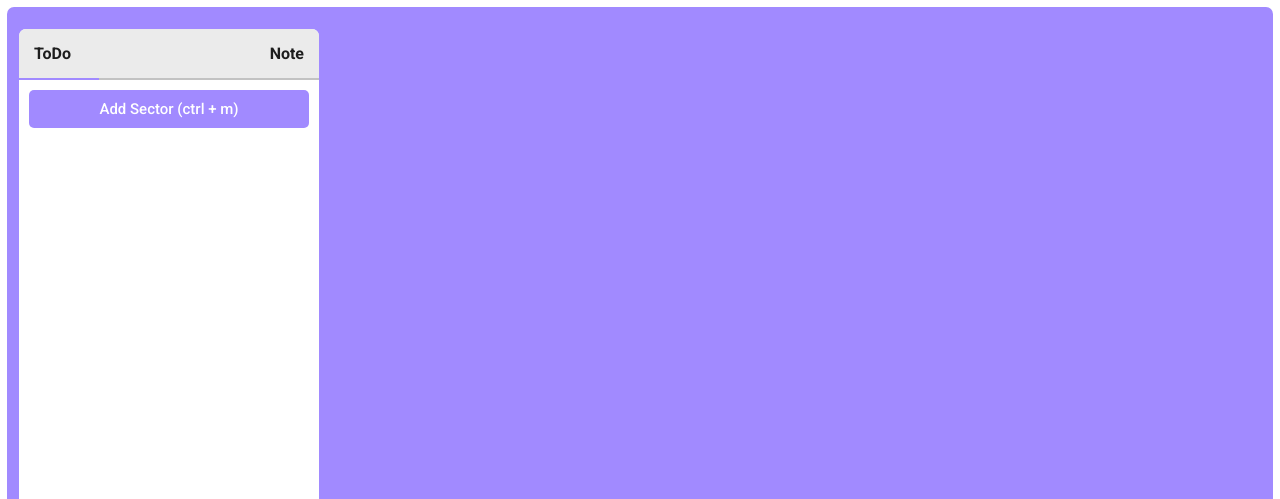
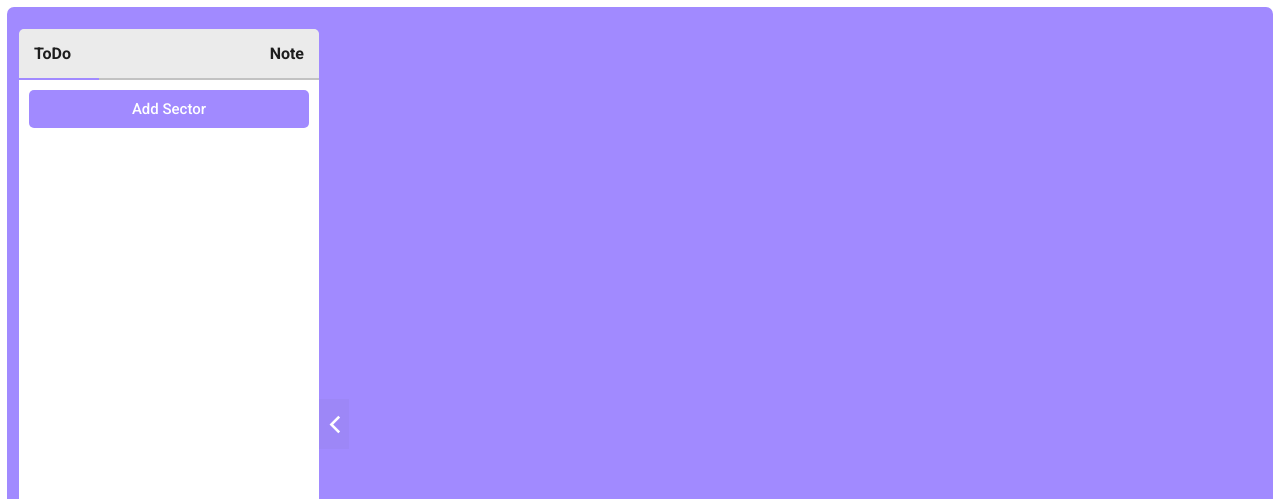
Before and after one commit to MdMostakimBillah/React-ToDo, a React (Vite) app: page / in a window 1280 px wide. Shown: the top 499 px of the page. Built offline with nearby package versions, Linux system fonts and the light colour scheme.

Commit message:
adding item auto focus problem fix, nav bas side toggle store in local storage

```diff
--- a/package.json
+++ b/package.json
@@ -11,6 +11,7 @@
   },
   "dependencies": {
     "react": "^18.3.1",
+    "react-beautiful-dnd": "^13.1.1",
     "react-dom": "^18.3.1"
   },
   "devDependencies": {
--- a/src/components/AddSector.jsx
+++ b/src/components/AddSector.jsx
@@ -1,15 +1,15 @@
-import { useEffect, useState } from "react";
+import { useEffect, useRef, useState } from "react";
 import classes from "../styles/AddSector.module.css";
 const AddSector = ({ handleSectionValue }) => {
   const [addSector, setAddSector] = useState(false);
   const [inputValue, setInputValue] = useState("");
   const [storeData, setStoreData] = useState([]); // array store here
-
+  const inputRef = useRef(null);
   //keyboard shortcut key
   useEffect(() => {
     const handleKeyPress = (event) => {
       // Check for "Ctrl + K" key combination
-      if (event.ctrlKey && event.key === "m") {
+      if (event.ctrlKey && event.key === "M") {
         event.preventDefault(); // Prevent the default browser action for "Ctrl + K"
         SectorAddHandler(); // Call the button click handler
       }
@@ -31,6 +31,13 @@ const AddSector = ({ handleSectionValue }) => {
     }
     // console.log(storeData);
   }, [handleSectionValue, storeData]);
+
+  // Focus the input field when it is shown
+  useEffect(() => {
+    if (addSector && inputRef.current) {
+      inputRef.current.focus(); // Focus the input field
+    }
+  }, [addSector]);
 
   //show input box
   const SectorAddHandler = () => {
@@ -59,7 +66,7 @@ const AddSector = ({ handleSectionValue }) => {
   return (
     <>
       <div className={classes.addTaskTitle} onClick={SectorAddHandler}>
-        <p>Add Sector (ctrl + m)</p>
+        <p>Add Sector</p>
       </div>
 
       <div
@@ -74,6 +81,7 @@ const AddSector = ({ handleSectionValue }) => {
               value={inputValue}
               onChange={inputHandler}
               required
+              ref={inputRef}
             />
           </div>
           <div className={classes.buttonWraper}>
--- a/src/components/ListSector.jsx
+++ b/src/components/ListSector.jsx
@@ -2,7 +2,11 @@ import { useEffect, useState, useRef } from "react";
 import classes from "../styles/ListSector.module.css";
 const ListSector = ({ sectorList }) => {
   const [clickedItem, setClickedItem] = useState(null);
-  const [list, setList] = useState([]);
+  const [list, setList] = useState(() => {
+    // Initialize list with data from localStorage if available
+    const storeData = localStorage.getItem("myData"); //get data form localStore
+    return storeData ? JSON.parse(storeData) : [];
+  });
   const [editingIndex, setEditingIndex] = useState(null);
   const [newName, setNewName] = useState("");
 
@@ -14,6 +18,11 @@ const ListSector = ({ sectorList }) => {
       setList(sectorList);
     }
   }, [sectorList]);
+
+  //store data in localStore
+  useEffect(() => {
+    localStorage.setItem("myData", JSON.stringify(list));
+  }, [list]);
 
   //when click anywhere edit and delete button should be hide
   useEffect(() => {
@@ -50,7 +59,6 @@ const ListSector = ({ sectorList }) => {
 
   //save editing data
   const saveEdit = (index) => {
-    console.log(index);
     const updatedList = list.map((item, i) =>
       i === index ? { ...item, name: newName } : item
     );
@@ -58,6 +66,13 @@ const ListSector = ({ sectorList }) => {
     setEditingIndex(null); //remove the index
     setClickedItem(null); //hide the editing button
   };
+
+  //deleting data
+  const DeleteFunction = (index) => {
+    const updateList = list.filter((_, i) => i !== index);
+    setList(updateList);
+  };
+
   return (
     <div className={classes.listSectorWraper}>
       <ul>
@@ -85,6 +100,7 @@ const ListSector = ({ sectorList }) => {
                   onChange={handleRenem}
                   type="text"
                   autoFocus
+                  required
                   onBlur={() => saveEdit(index)}
                 />
               </form>
@@ -104,7 +120,10 @@ const ListSector = ({ sectorList }) => {
                 edit_square
               </span>
 
-              <span className={`material-symbols-outlined ${classes.delete}`}>
+              <span
+                className={`material-symbols-outlined ${classes.delete}`}
+                onClick={() => DeleteFunction(index)}
+              >
                 delete
               </span>
             </div>
--- a/src/components/Navigation.jsx
+++ b/src/components/Navigation.jsx
@@ -1,4 +1,4 @@
-import { useState } from "react";
+import { useState, useEffect } from "react";
 import classes from "../styles/Navigation.module.css";
 import AddSector from "./AddSector";
 import ListSector from "./ListSector";
@@ -7,8 +7,22 @@ const Navigation = () => {
   const handleSectionValue = (value) => {
     setSection(value);
   };
+  const [showTaskTitle, setShowTaskTitle] = useState(() => {
+    const toggleNav = localStorage.getItem("toggle");
+    return toggleNav ? JSON.parse(toggleNav) : true;
+  });
+  const ToggleTaskTitle = () => {
+    setShowTaskTitle(!showTaskTitle);
+  };
+  useEffect(() => {
+    localStorage.setItem("toggle", JSON.stringify(showTaskTitle));
+  }, [showTaskTitle]);
   return (
-    <div className={classes.navigationWraper}>
+    <div
+      className={`${classes.navigationWraper} ${
+        showTaskTitle ? classes.showNavBox : classes.hideNavBox
+      }`}
+    >
       <div className={classes.navTitle}>
         <h3>ToDo</h3>
         <h3>Note</h3>
@@ -18,6 +32,16 @@ const Navigation = () => {
       <AddSector handleSectionValue={handleSectionValue} />
 
       <ListSector sectorList={section} />
+
+      <div className={classes.toggleSliderArrow} onClick={ToggleTaskTitle}>
+        <span
+          className={`material-symbols-outlined ${
+            showTaskTitle ? classes.rotetIcon : ""
+          }`}
+        >
+          chevron_right
+        </span>
+      </div>
     </div>
   );
 };
--- a/src/styles/AddSector.module.css
+++ b/src/styles/AddSector.module.css
@@ -24,6 +24,7 @@
   box-shadow: 0px 2px 5px #cccccc;
   border-radius: 7px;
   overflow: hidden;
+  z-index: 9999999;
 }
 .show {
   transform: translateY(0);
--- a/src/styles/ListSector.module.css
+++ b/src/styles/ListSector.module.css
@@ -1,6 +1,6 @@
 .listSectorWraper {
   padding: 10px;
-  height: 83%;
+  height: calc(100vh - 172px);
   overflow-y: scroll;
 }
 .listSectorWraper::-webkit-scrollbar {
@@ -29,7 +29,7 @@ li:hover p {
 }
 li span.toggleIcon {
   font-size: 18px !important;
-  padding: 10px 8px;
+  padding: 10px 4px;
   background-color: rgb(230, 230, 230);
   position: relative;
   z-index: 1;
--- a/src/styles/Navigation.module.css
+++ b/src/styles/Navigation.module.css
@@ -3,13 +3,22 @@
   height: calc(100dvh - 60px);
   background-color: #fff;
   border-radius: 7px;
-  overflow: hidden;
   margin: 10px 0;
+  position: relative;
+  transition: 0.3s ease-in-out;
+}
+.hideNavBox {
+  margin-left: -315px;
+}
+.showNavBox {
+  margin-left: 0;
 }
 .navTitle {
   display: flex;
   justify-content: space-between;
   align-items: center;
+  border-top-right-radius: 5px;
+  border-top-left-radius: 5px;
   background-color: rgb(235, 235, 235);
 }
 .navTitle h3 {
@@ -34,3 +43,25 @@
   left: 0;
   top: 0;
 }
+
+.toggleSliderArrow {
+  width: 30px;
+  height: 50px;
+  background-color: #9d87f7;
+  position: absolute;
+  top: 50%;
+  right: -30px;
+  z-index: 10000;
+  display: flex;
+  justify-content: center;
+  align-items: center;
+  cursor: pointer;
+}
+.toggleSliderArrow span {
+  font-size: 35px;
+  color: #fff;
+  transition: 0.3s ease-in-out;
+}
+.rotetIcon {
+  transform: rotate(180deg);
+}
```
Also changed, not shown: 1 other file (tests, documents, lock files or other folders).
